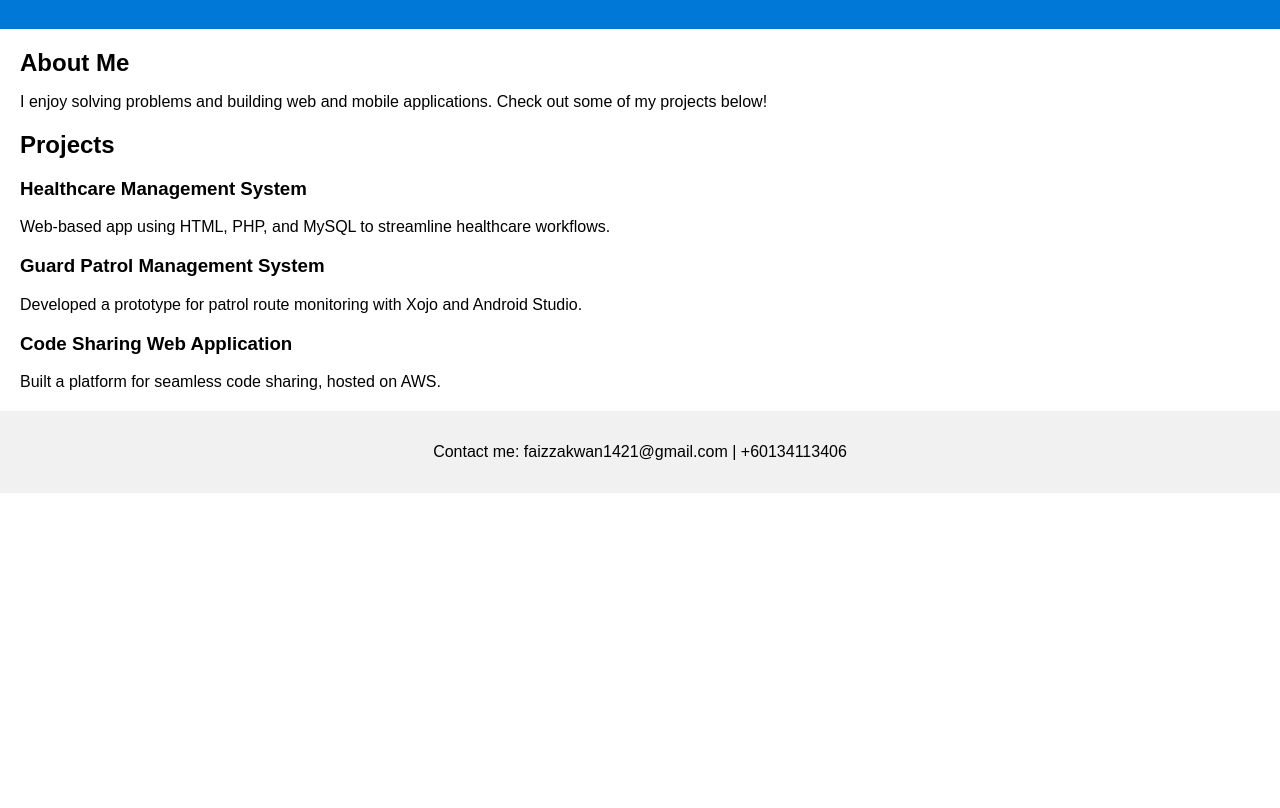
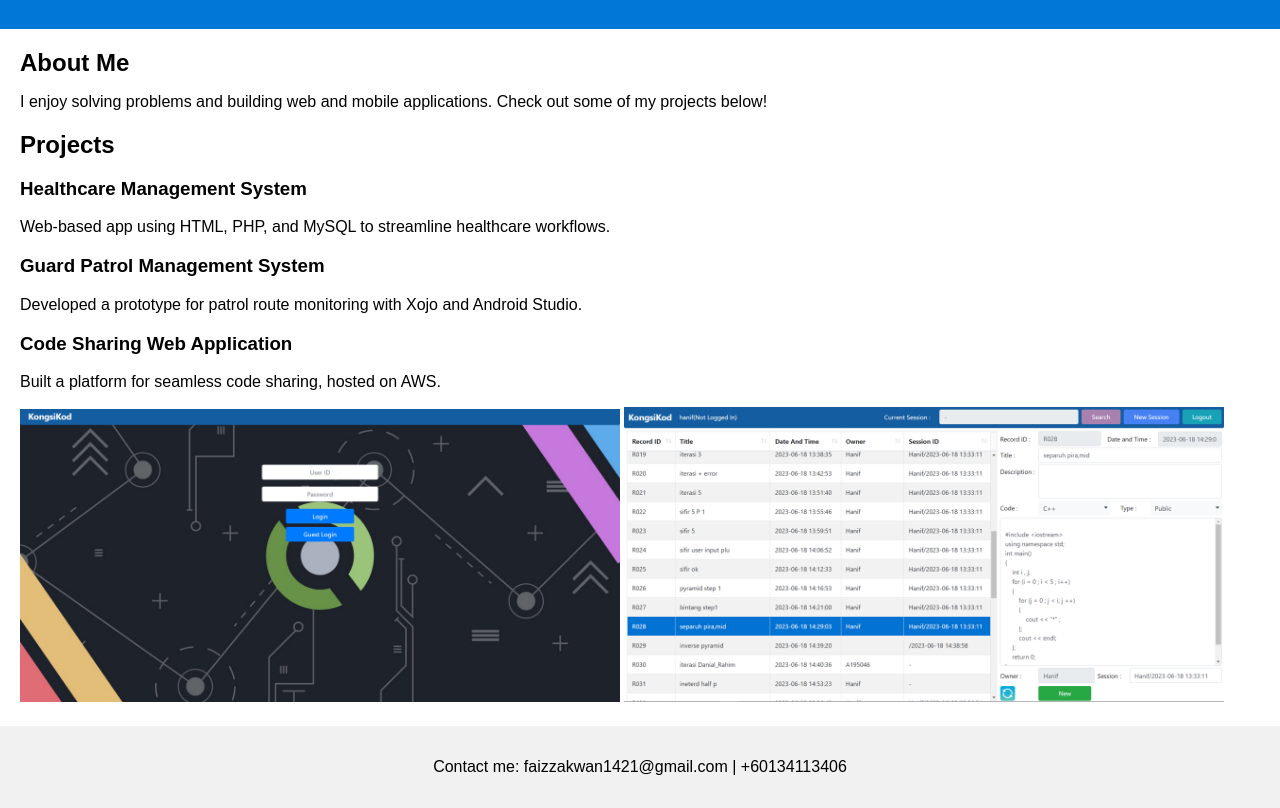
Before and after one commit to faizzakwan14/faizzakwan14.github.io, a plain HTML site: page index.html in a window 1280 px wide. Shown: the part 90-898 px from the top of the page. Before the commit the page ends 800 px from the top, so only its background shows below. Drawn offline with Linux system fonts and the light colour scheme.

Commit message:
Update index.html

```diff
--- a/index.html
+++ b/index.html
@@ -35,6 +35,8 @@
         <div class="project">
             <h3>Code Sharing Web Application</h3>
             <p>Built a platform for seamless code sharing, hosted on AWS.</p>
+            <img src="login_kongsikod.png" alt="KongsiKod Login Page Screenshot" style="width:100%; max-width:600px;">
+            <img src="main_kongsikod.png" alt="KongsiKod Login Page Screenshot" style="width:100%; max-width:600px;">
         </div>
     </section>
     <footer>
```
